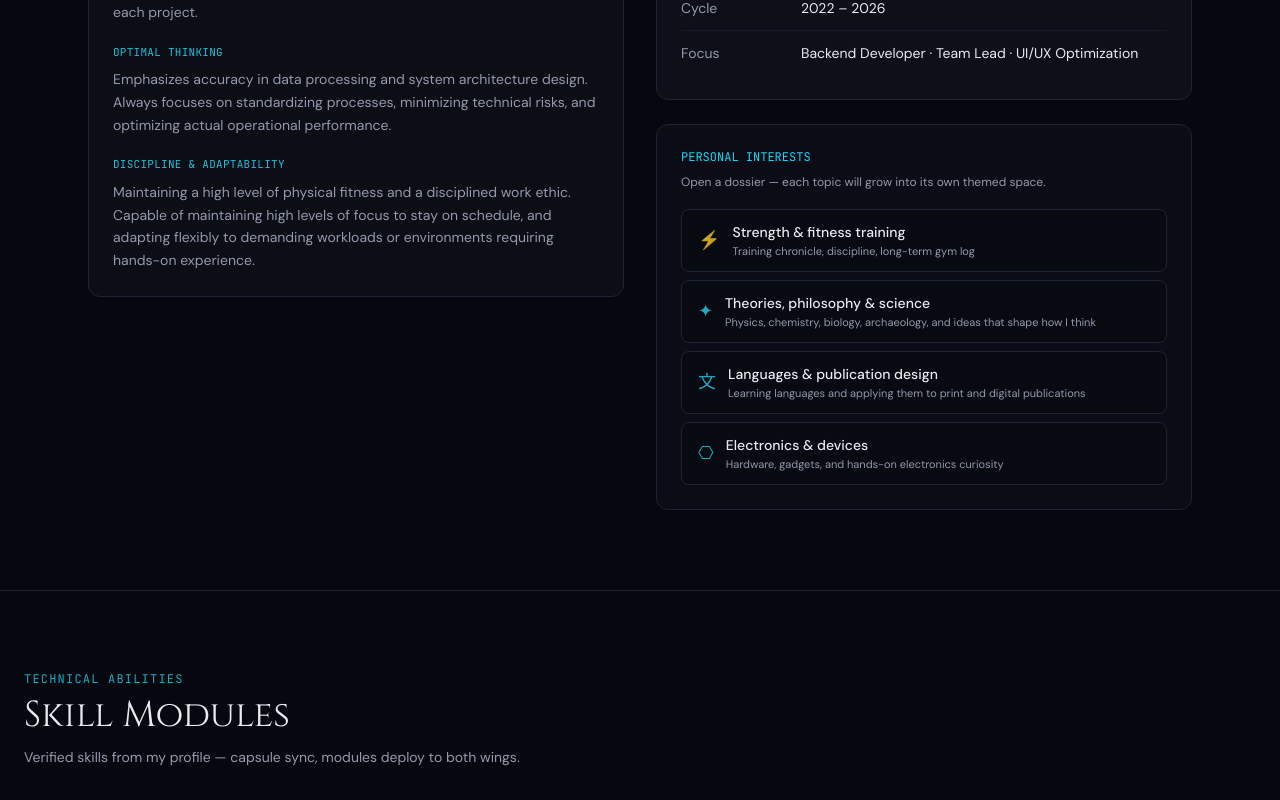
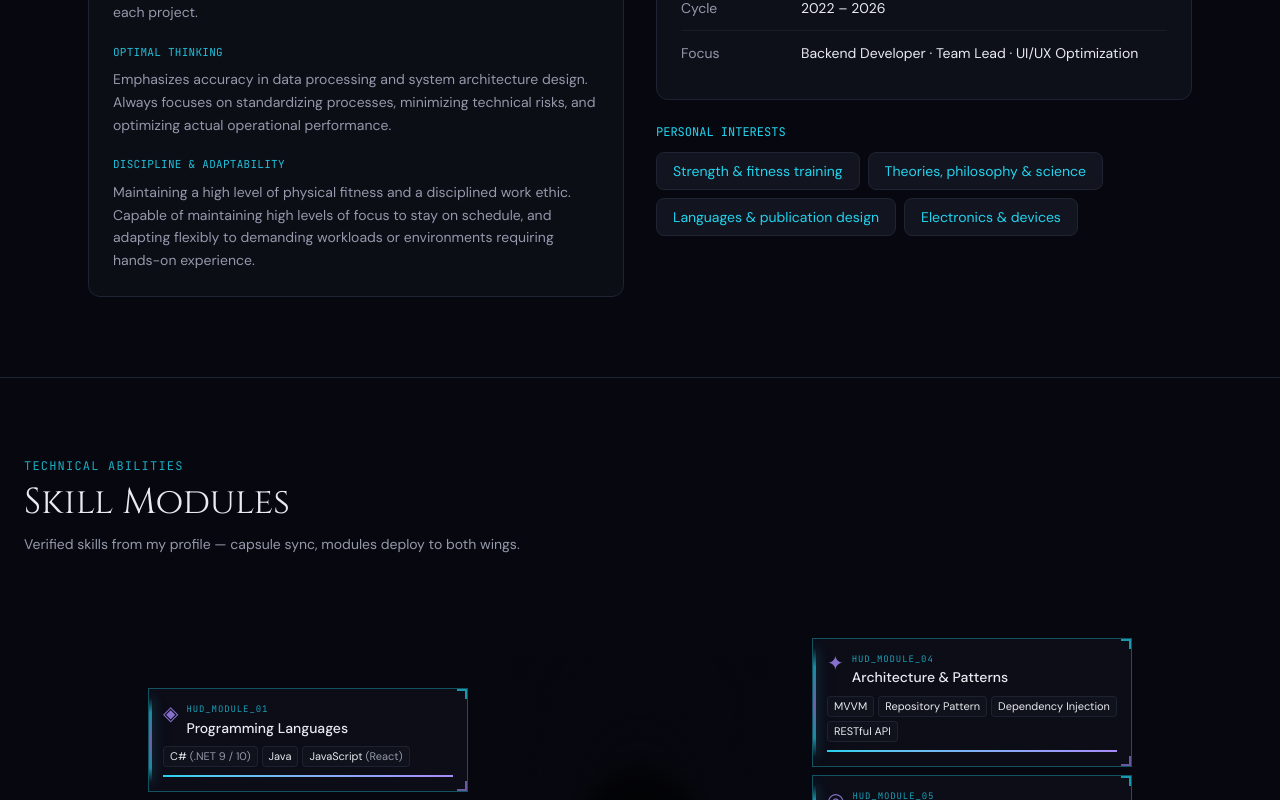
Before and after one commit to LLLVPN4423/LyThanhLoi_Porfolio, a Next.js app: page / in a window 1280 px wide. Shown: the part 1160-1960 px from the top of the page. Built offline with nearby package versions, Linux system fonts and the light colour scheme; grey boxes are pictures that could not be loaded.

Commit message:
Compact personal interest links to match project action buttons.

```diff
--- a/src/components/About.tsx
+++ b/src/components/About.tsx
@@ -63,41 +63,22 @@ export function About() {
                 </dl>
               </div>
 
-              <div className="rounded-xl border border-panel-border bg-panel/40 p-6">
+              <div>
                 <h3 className="font-[family-name:var(--font-mono)] text-xs text-cyan-glow uppercase">
                   Personal interests
                 </h3>
-                <p className="mt-2 text-xs leading-relaxed text-text-muted">
-                  Open a dossier — each topic will grow into its own themed space.
-                </p>
-                <ul className="mt-4 flex flex-col gap-2">
+                <div className="mt-3 flex flex-wrap gap-2">
                   {personalDossiers.map((d) => (
-                    <li key={d.slug}>
-                      <Link
-                        href={`/dossier/${d.slug}`}
-                        className="group flex items-center gap-3 rounded-lg border border-panel-border bg-void/50 px-4 py-3 text-left transition-colors hover:border-cyan-glow/35 hover:bg-panel/50"
-                      >
-                        <span
-                          className="text-lg text-cyan-glow/80 transition-transform group-hover:scale-110"
-                          aria-hidden
-                        >
-                          {d.glyph}
-                        </span>
-                        <span className="min-w-0 flex-1">
-                          <span className="block text-sm font-medium text-text-primary">
-                            {d.label}
-                          </span>
-                          <span className="mt-0.5 block text-[11px] leading-snug text-text-muted">
-                            {d.hint}
-                          </span>
-                        </span>
-                        <span className="shrink-0 font-[family-name:var(--font-mono)] text-[10px] tracking-wide text-cyan-glow/70 uppercase opacity-0 transition-opacity group-hover:opacity-100">
-                          Open
-                        </span>
-                      </Link>
-                    </li>
+                    <Link
+                      key={d.slug}
+                      href={`/dossier/${d.slug}`}
+                      title={d.hint}
+                      className="rounded-lg border border-panel-border bg-panel px-4 py-2 text-sm text-cyan-glow hover:bg-panel/80"
+                    >
+                      {d.label}
+                    </Link>
                   ))}
-                </ul>
+                </div>
               </div>
             </div>
           </Reveal>
```
